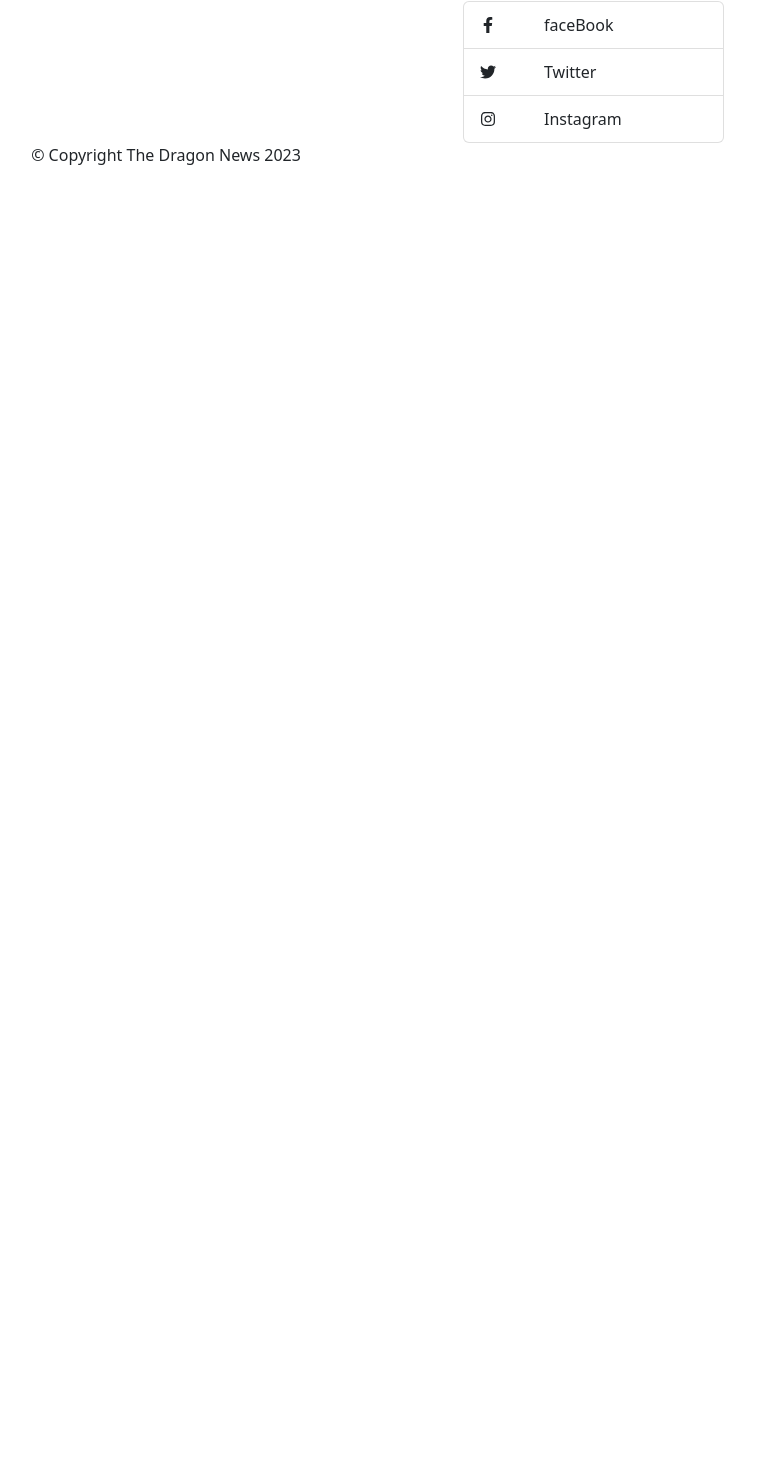
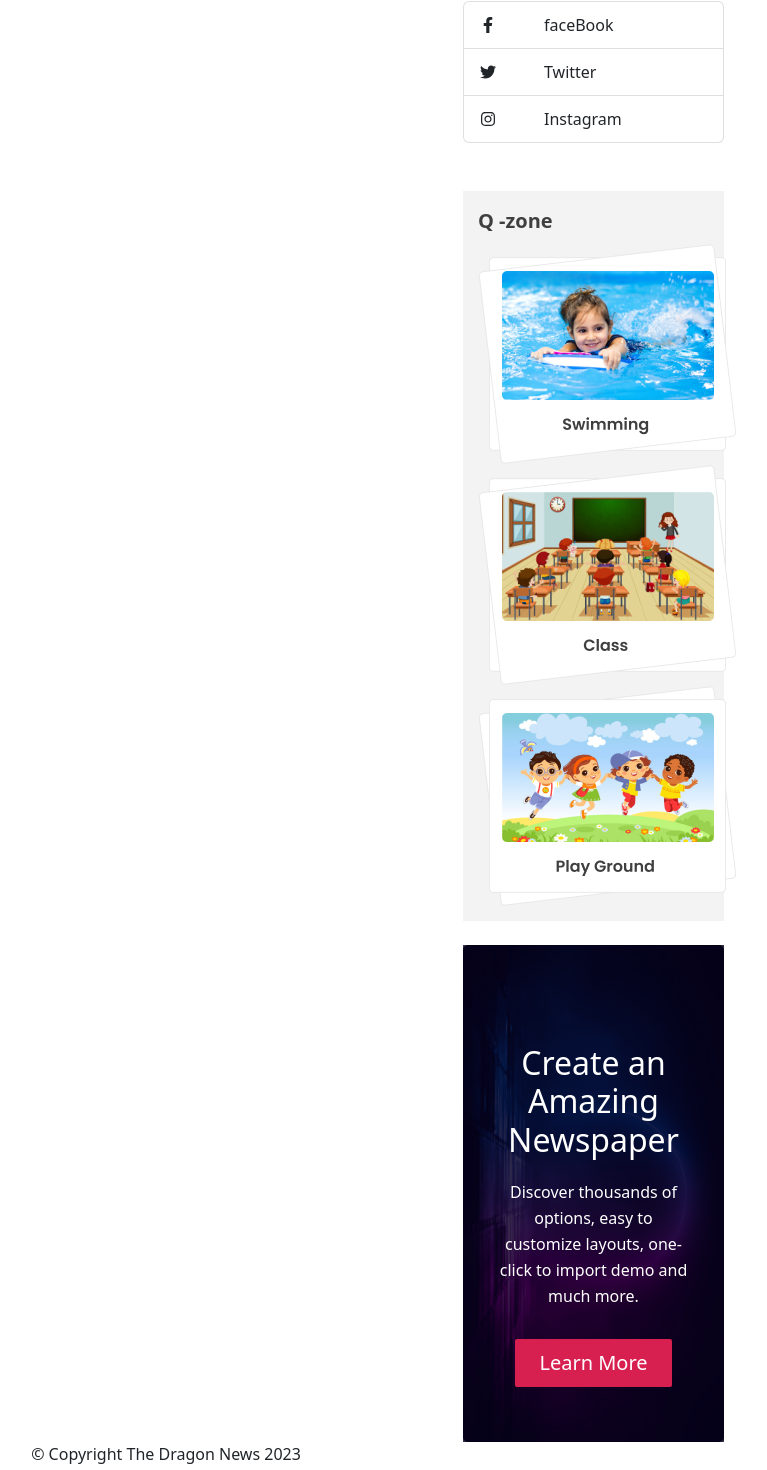
Before and after one commit to Abdullah149081/the-news-dragon, a React (Vite) app: page / in a window 1280 px wide. Shown: the part 680-2150 px from the top of the page, without its empty margins (474-1241 px from the left). Before the commit the page ends 863 px from the top, so only its background shows below. Built offline with nearby package versions, Linux system fonts and the light colour scheme.

Commit message:
right nav done

```diff
--- a/src/layout/Main.jsx
+++ b/src/layout/Main.jsx
@@ -12,7 +12,7 @@ const Main = () => {
   return (
     <div>
       <Header />
-      <Container>
+      <Container className="mt-5">
         <Row>
           <Col lg={3}>
             <LeftNav />
--- a/src/pages/Shared/Header/Header.jsx
+++ b/src/pages/Shared/Header/Header.jsx
@@ -11,7 +11,7 @@ const Header = () => {
   return (
     <Container>
       <div className="text-center mt-5">
-        <img src={logo} alt="logo" />
+        <img className="img-fluid" src={logo} alt="logo" />
         <p className="header-title">Journalism Without Fear or Favour</p>
         <p className="time-date">
           <span style={{ color: "#403f3f" }}>{moment().format("dddd")}</span>, <span style={{ color: "#706F6F" }}>{moment().format("MMMM D, YYYY")}</span>
--- /dev/null
+++ b/src/pages/Shared/Qzone/QZone.css
@@ -0,0 +1,17 @@
+.q-zone {
+  background: #f3f3f3;
+  padding: 15px;
+}
+.q-title {
+  font-weight: 600;
+  font-size: 20px;
+  line-height: 30px;
+
+  color: #403f3f;
+}
+
+@media screen and (max-width: 767px) {
+  .q-title {
+    text-align: center;
+  }
+}
--- /dev/null
+++ b/src/pages/Shared/Qzone/QZone.jsx
@@ -0,0 +1,19 @@
+import qZone1 from "../../../assets/qZone1.png";
+import qZone2 from "../../../assets/qZone2.png";
+import qZone3 from "../../../assets/qZone3.png";
+import "./QZone.css";
+
+const QZone = () => {
+  return (
+    <div className="mt-5 q-zone">
+      <h4 className="q-title ">Q -zone</h4>
+      <div className="text-center">
+        <img src={qZone1} alt="" />
+        <img src={qZone2} alt="" />
+        <img src={qZone3} alt="" />
+      </div>
+    </div>
+  );
+};
+
+export default QZone;
--- a/src/pages/Shared/rightNav/RightNav.css
+++ b/src/pages/Shared/rightNav/RightNav.css
@@ -5,3 +5,24 @@
 
   color: #706f6f;
 }
+.ad-news {
+  color: #fff;
+  top: 20%;
+  padding: 0 34px;
+  text-align: center;
+}
+.ad-news p {
+  margin-top: 20px;
+  margin-bottom: 30px;
+
+  font-weight: 400;
+  font-size: 16px;
+  line-height: 26px;
+
+  text-align: center;
+}
+@media screen and (max-width: 767px) {
+  .img {
+    height: 509px;
+  }
+}
--- a/src/pages/Shared/rightNav/RightNav.jsx
+++ b/src/pages/Shared/rightNav/RightNav.jsx
@@ -1,12 +1,13 @@
-import React from "react";
 import Button from "react-bootstrap/Button";
 import ListGroup from "react-bootstrap/ListGroup";
 import { FaFacebookF, FaGithub, FaGoogle, FaInstagram, FaTwitter } from "react-icons/fa";
+import bg from "../../../assets/bg.png";
+import QZone from "../Qzone/Qzone";
 import "./RightNav.css";
 
 const RightNav = () => {
   return (
-    <div className="mt-5">
+    <div>
       <h4>Login with</h4>
       <div className="d-flex flex-column gap-2 mt-4">
         <Button variant="outline-primary">
@@ -30,6 +31,19 @@ const RightNav = () => {
           </ListGroup.Item>
         </ListGroup>
       </div>
+      <div>
+        <QZone />
+      </div>
+      <div className="mt-4 position-relative">
+        <img style={{ width: "100%" }} className="img-fluid img" src={bg} alt="" />
+        <div className="position-absolute ad-news">
+          <h2>Create an Amazing Newspaper</h2>
+          <p>Discover thousands of options, easy to customize layouts, one-click to import demo and much more.</p>
+          <button type="button" className="btn-dragon">
+            Learn More
+          </button>
+        </div>
+      </div>
     </div>
   );
 };
```
